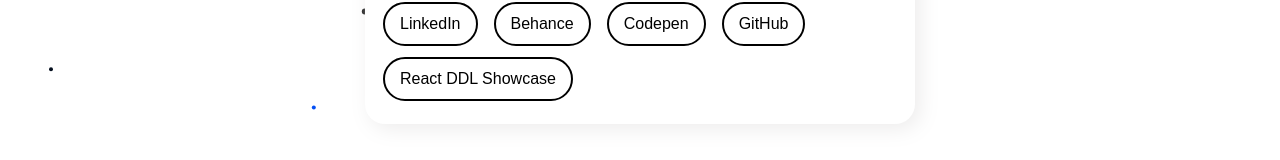
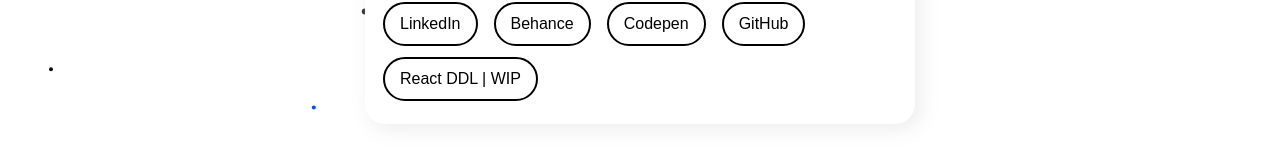
Before and after one commit to supernova770/portfolio, a React (Create React App) app: page / in a window 1280 px wide. Shown: the part 437-597 px from the top of the page. Built offline with nearby package versions, Linux system fonts and the light colour scheme.

Commit message:
new edits

```diff
--- a/src/components/card/card.jsx
+++ b/src/components/card/card.jsx
@@ -13,7 +13,7 @@
                 <Chip name={"Behance"} href={'https://www.behance.net/sietzevanda20e'}/>
                 <Chip name={"Codepen"} href={'https://codepen.io/svandes'}/>
                 <Chip name={"GitHub"} href={'https://github.com/supernova770'}/>
-                <Chip name={"React DDL Showcase"} href={'https://supernova770.github.io/dropdown-showcase/'}/>
+                <Chip name={"React DDL | WIP"} href={'https://supernova770.github.io/dropdown-showcase/'}/>
             </div>
             </div>
         </div>
```
